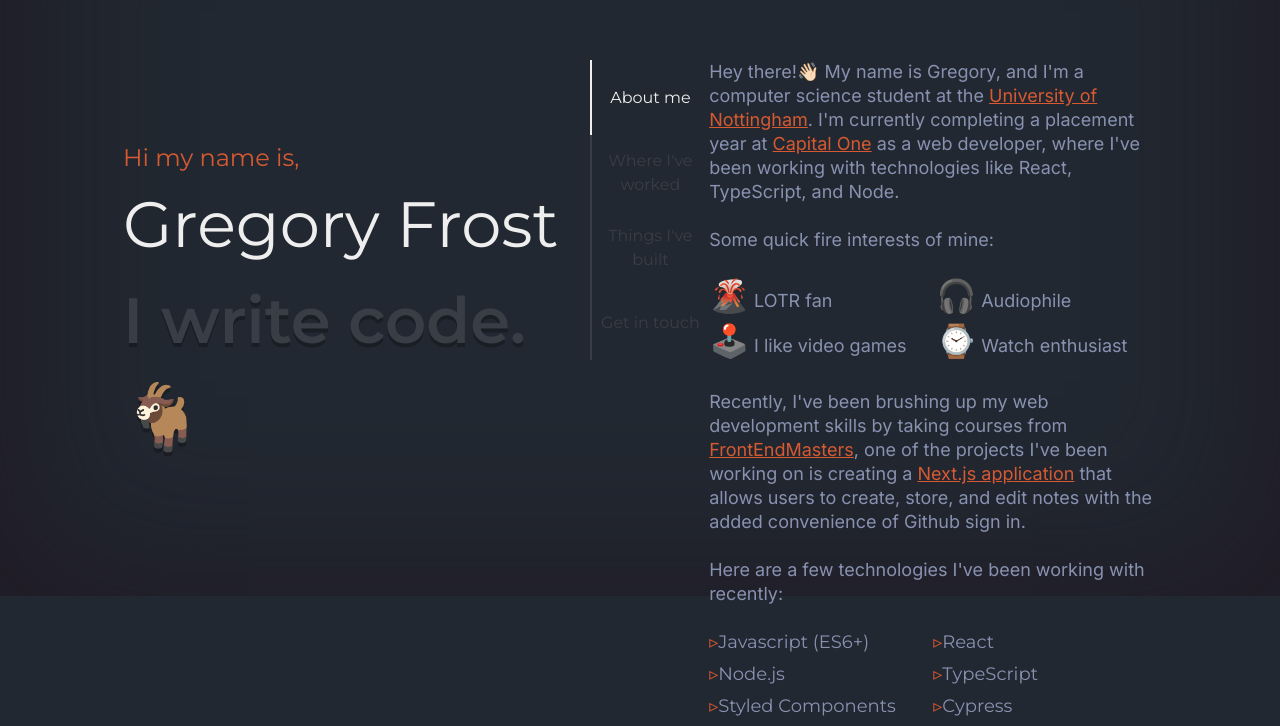
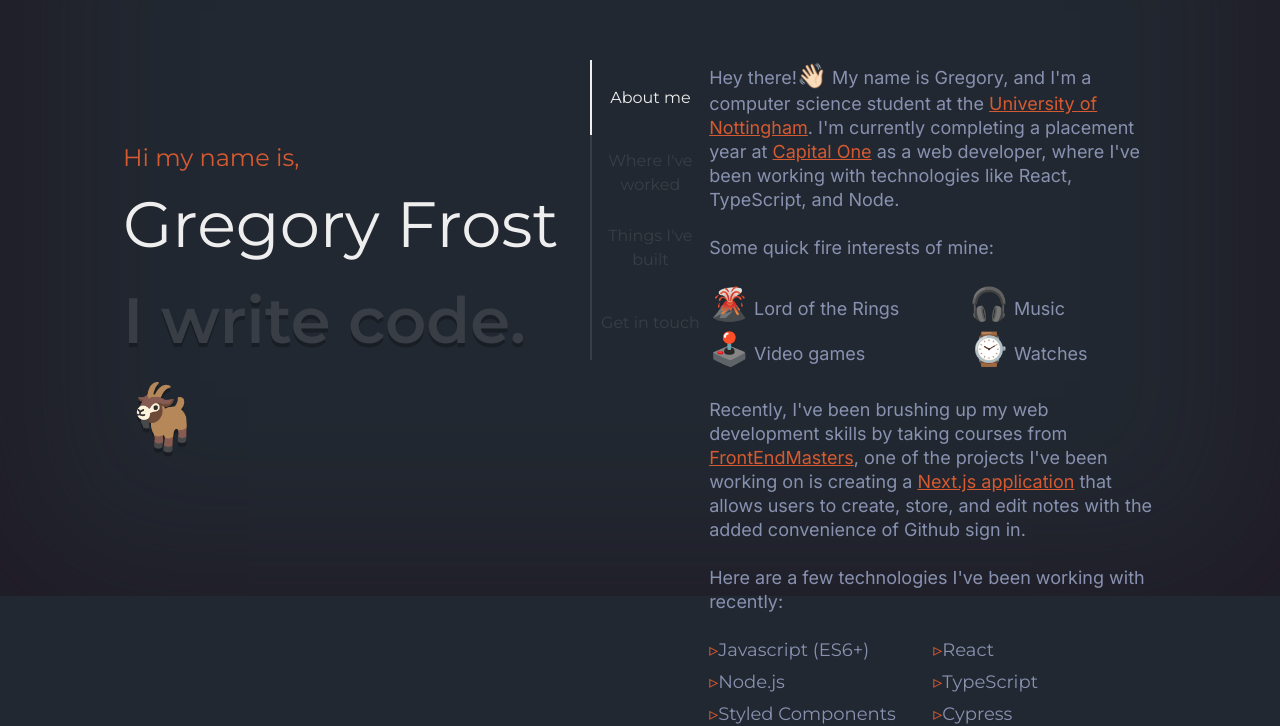
Before and after one commit to FrostGreg/portfolio-site, a Next.js app: page / in a window 1280 px wide. Shown: the part 204-930 px from the top of the page. Built offline with nearby package versions, Linux system fonts and the light colour scheme.

Commit message:
feat: update text

```diff
--- a/app/components/AboutContent.tsx
+++ b/app/components/AboutContent.tsx
@@ -19,8 +19,11 @@
   return (
     <>
       <p className="pb-6">
-        Hey there!<span aria-hidden>👋🏻</span> My name is Gregory, and I&apos;m a
-        computer science student at the{" "}
+        Hey there!
+        <span className="text-2xl" aria-hidden>
+          👋🏻
+        </span>{" "}
+        My name is Gregory, and I&apos;m a computer science student at the{" "}
         <Link href="https://www.nottingham.ac.uk/ugstudy/course/Computer-Science-with-Year-in-Industry-BSc">
           University of Nottingham
         </Link>
@@ -34,16 +37,16 @@
       <p className="pb-6">Some quick fire interests of mine:</p>
       <ul className="pb-6 grid columns-2 emoji-list">
         <li className="col-start-1">
-          <span aria-hidden>🌋</span> LOTR fan
+          <span aria-hidden>🌋</span> Lord of the Rings
         </li>
         <li className="col-start-2">
-          <span aria-hidden>🎧</span> Audiophile
+          <span aria-hidden>🎧</span> Music
         </li>
         <li className="col-start-1">
-          <span aria-hidden>🕹️</span> I like video games
+          <span aria-hidden>🕹️</span> Video games
         </li>
         <li className="col-start-2">
-          <span aria-hidden>⌚</span> Watch enthusiast
+          <span aria-hidden>⌚</span> Watches
         </li>
       </ul>
       <p className="pb-6">
--- a/app/components/ContactContent.tsx
+++ b/app/components/ContactContent.tsx
@@ -9,7 +9,9 @@
         Please feel free to reach out if you have any questions or want to
         connect. I&apos;m always up to chat about web development, so feel free
         to hit me up; I&apos;d love to hear from you!{" "}
-        <span aria-hidden>👋🏻</span>
+        <span className="text-2xl" aria-hidden>
+          👋🏻
+        </span>
       </p>
       <a
         className={`link-button my-12 ${montserrat.className}`}
```
